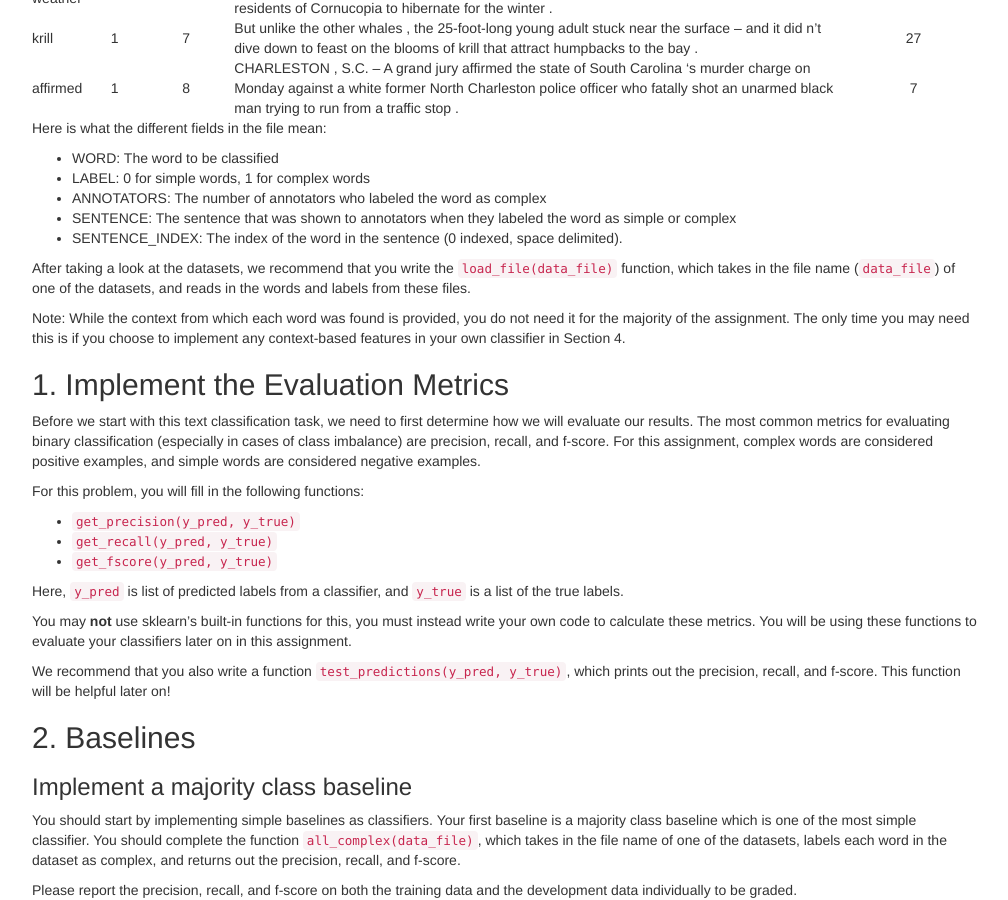
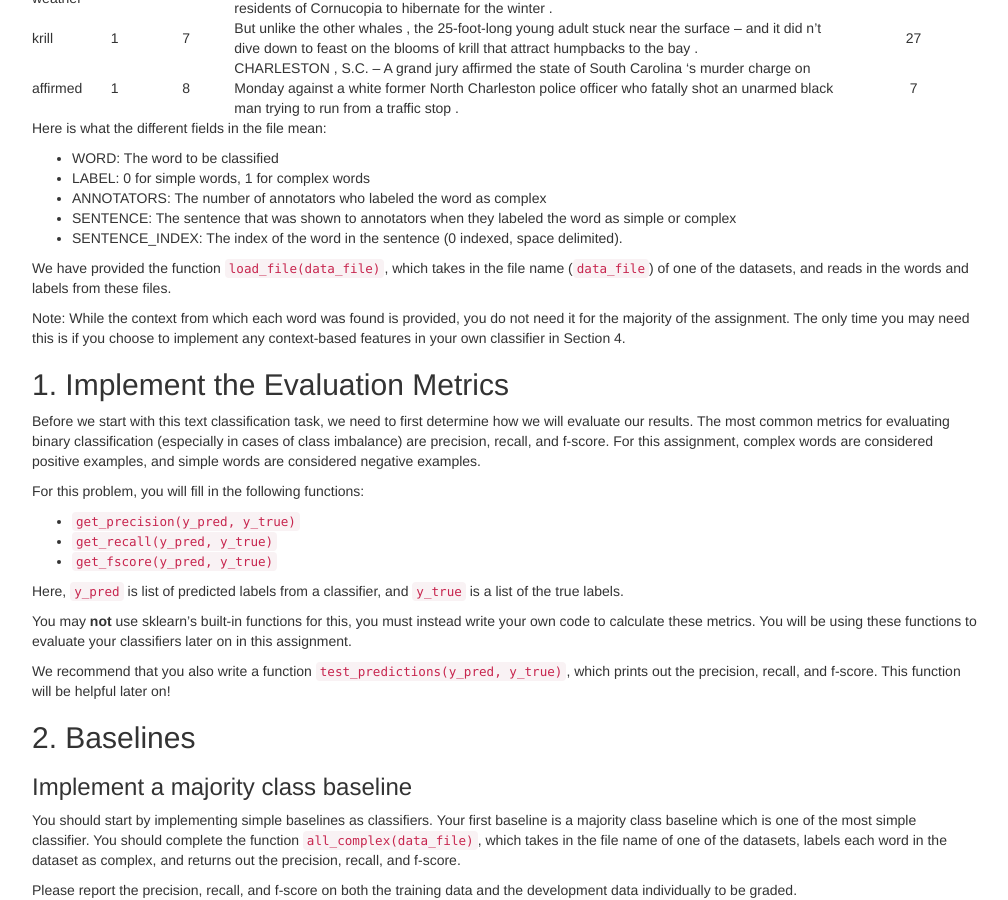
Before and after one commit to computational-linguistics-class/computational-linguistics-class.github.io, a Jekyll site: the page built from assignment2.md, in a window 1280 px wide and 900 px high, scrolled down 1190 px. Shown: the whole window, without its empty margins (233-1241 px from the left). Built offline with Jekyll 4.4.1, drawn with Linux system fonts in a browser that asks for light colours; nearby versions of some CDN libraries; a script that is not in the unit is left out.

Commit message:
Fixed load_file note

```diff
--- a/assignment2.md
+++ b/assignment2.md
@@ -127,7 +127,7 @@ Here is what the different fields in the file mean:
 * SENTENCE: The sentence that was shown to annotators when they labeled the word as simple or complex
 * SENTENCE_INDEX: The index of the word in the sentence (0 indexed, space delimited).
 
-After taking a look at the datasets, we recommend that you write the `load_file(data_file)` function, which takes in the file name (`data_file`) of one of the datasets, and reads in the words and labels from these files.
+We have provided the function `load_file(data_file)`, which takes in the file name (`data_file`) of one of the datasets, and reads in the words and labels from these files.
 
 Note: While the context from which each word was found is provided, you do not need it for the majority of the assignment. The only time you may need this is if you choose to implement any context-based features in your own classifier in Section 4.
 
```
